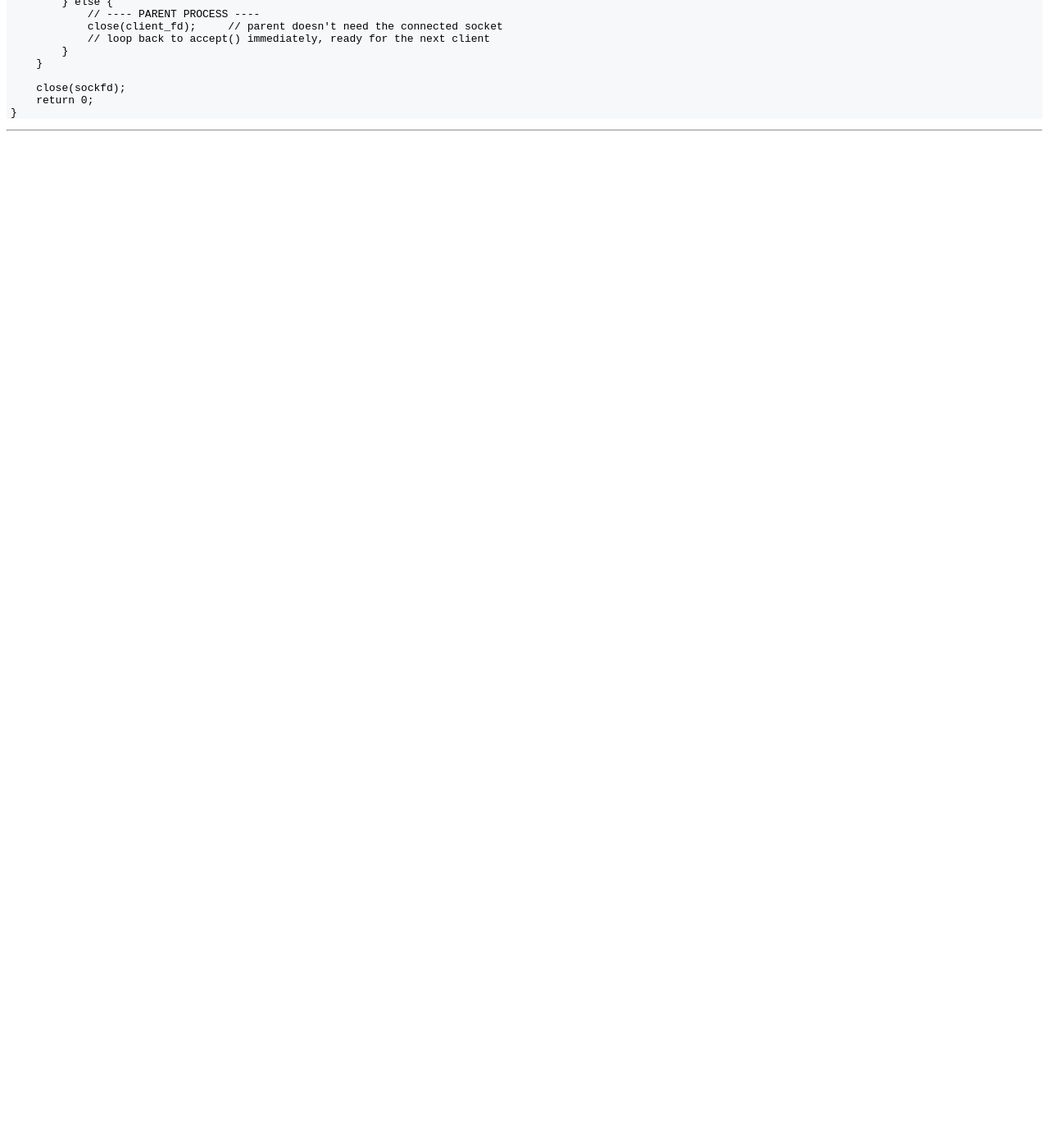
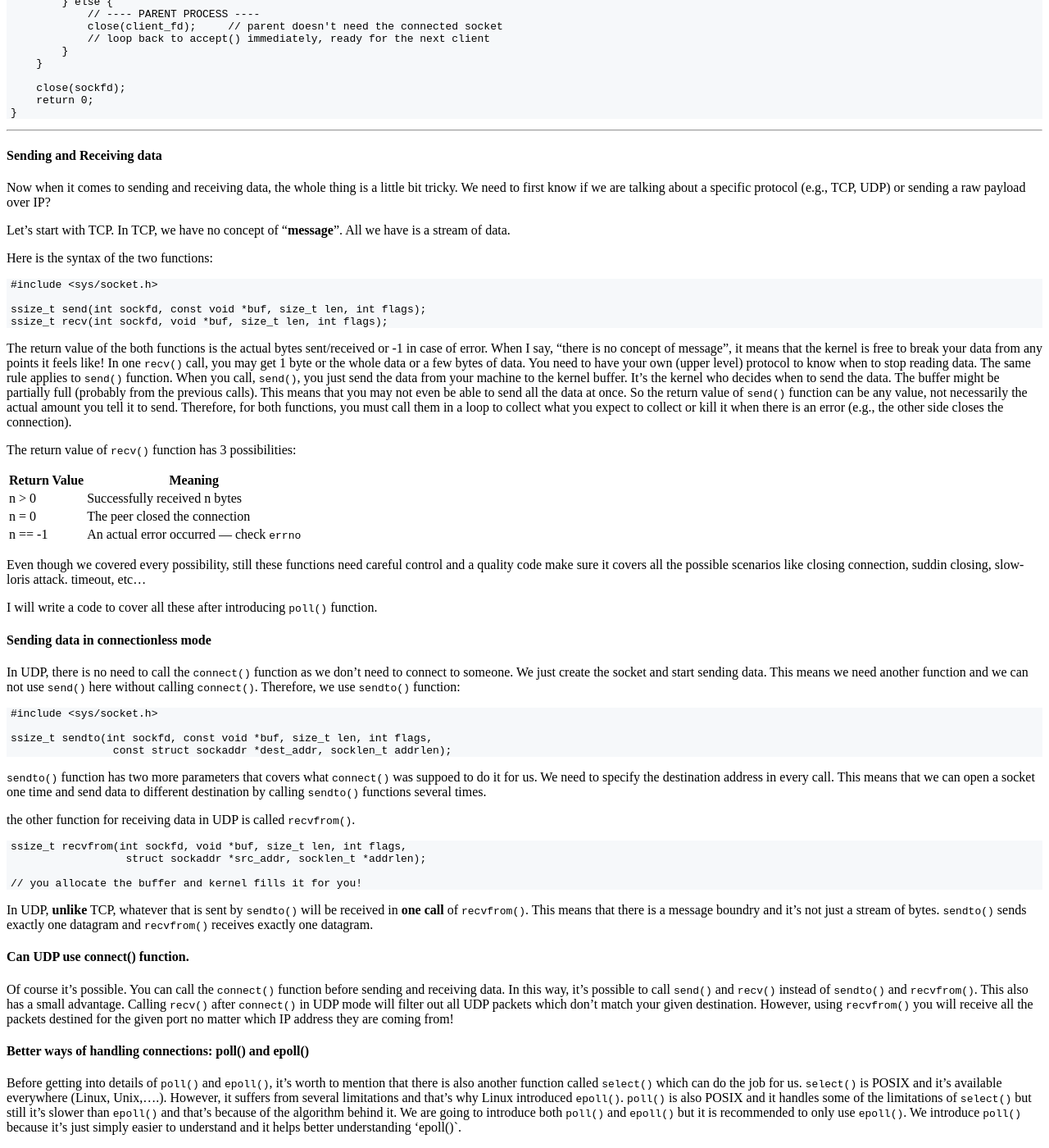
Before and after one commit to maroofi/maroofi.github.io, a Jekyll site: the page built from posts/sockets_in_linux.md, in a window 1280 px wide and 1400 px high, scrolled down 6649 px. Shown: the whole window at 82% size. Built offline with Jekyll 4.4.1, drawn with Linux system fonts in a browser that asks for light colours; our own code applies the rules of GitHub Pages for plain Markdown files; before the commit the page ends 6817 px from its top, so only the background shows below that.

Commit message:
Update sockets_in_linux.md

````diff
--- a/posts/sockets_in_linux.md
+++ b/posts/sockets_in_linux.md
@@ -464,3 +464,81 @@ int main(void) {
 ```
 
 -------------------------------------------
+
+#### Sending and Receiving data
+
+Now when it comes to sending and receiving data, the whole thing is a little bit tricky. We need to first know if we are talking about a specific protocol (e.g., TCP, UDP) or sending a
+raw payload over IP?
+
+Let's start with TCP. In TCP, we have no concept of "**message**". All we have is a stream of data.
+
+Here is the syntax of the two functions:
+
+```c
+#include <sys/socket.h>
+
+ssize_t send(int sockfd, const void *buf, size_t len, int flags);
+ssize_t recv(int sockfd, void *buf, size_t len, int flags);
+```
+
+The return value of the both functions is the actual bytes sent/received or -1 in case of error. When I say, "there is no concept of message", it means that the kernel is free to break
+your data from any points it feels like! In one `recv()` call, you may get 1 byte or the whole data or a few bytes of data. You need to have your own (upper level) protocol to know when to
+stop reading data. The same rule applies to `send()` function. When you call, `send()`, you just send the data from your machine to the kernel buffer. It's the kernel who decides when to send
+the data. The buffer might be partially full (probably from the previous calls). This means that you may not even be able to send all the data at once. So the return value of `send()` function
+can be any value, not necessarily the actual amount you tell it to send. Therefore, for both functions, you must call them in a loop to collect what you expect to collect or kill it when
+there is an error (e.g., the other side closes the connection).
+
+The return value of `recv()` function has 3 possibilities:
+
+
+|Return Value |Meaning|
+|----------|-------------------|
+| n > 0| Successfully received n bytes|
+| n = 0 | The peer closed the connection|
+|n == -1| An actual error occurred — check `errno`|
+
+Even though we covered every possibility, still these functions need careful control and a quality code make sure it covers all the possible scenarios like closing connection,
+suddin closing, slow-loris attack. timeout, etc...
+
+I will write a code to cover all these after introducing `poll()` function.
+
+#### Sending data in connectionless mode
+
+In UDP, there is no need to call the `connect()` function as we don't need to connect to someone. We just create the socket and start sending data. This means we need another function and
+we can not use `send()` here without calling `connect()`. Therefore, we use `sendto()` function:
+
+```c
+#include <sys/socket.h>
+
+ssize_t sendto(int sockfd, const void *buf, size_t len, int flags,
+                const struct sockaddr *dest_addr, socklen_t addrlen);
+```
+
+`sendto()` function has two more parameters that covers what `connect()` was suppoed to do it for us. We need to specify the destination address in every call. This means that we can
+open a socket one time and send data to different destination by calling `sendto()` functions several times.
+
+the other function for receiving data in UDP is called `recvfrom()`.
+
+```c
+ssize_t recvfrom(int sockfd, void *buf, size_t len, int flags,
+                  struct sockaddr *src_addr, socklen_t *addrlen);
+
+// you allocate the buffer and kernel fills it for you!
+```
+
+In UDP, **unlike** TCP, whatever that is sent by `sendto()` will be received in **one call** of `recvfrom()`. This means that there is a message boundry and it's not just a stream of bytes.
+`sendto()` sends exactly one datagram and `recvfrom()` receives exactly one datagram.
+
+
+#### Can UDP use connect() function.
+
+Of course it's possible. You can call the `connect()` function before sending and receiving data. In this way, it's possible to call `send()` and `recv()` instead of `sendto()` and
+`recvfrom()`. This also has a small advantage. Calling `recv()` after `connect()` in UDP mode will filter out all UDP packets which don't match your given destination. However, using
+`recvfrom()` you will receive all the packets destined for the given port no matter which IP address they are coming from!
+
+#### Better ways of handling connections: poll() and epoll()
+
+Before getting into details of `poll()` and `epoll()`, it's worth to mention that there is also another function called `select()` which can do the job for us. `select()` is POSIX and
+it's available everywhere (Linux, Unix,....). However, it suffers from several limitations and that's why Linux introduced `epoll()`. `poll()` is also POSIX and it handles some of the
+limitations of `select()` but still it's slower than `epoll()` and that's because of the algorithm behind it. We are going to introduce both `poll()` and `epoll()` but it is recommended
+to only use `epoll()`. We introduce `poll()` because it's just simply easier to understand and it helps better understanding 'epoll()`.
````
